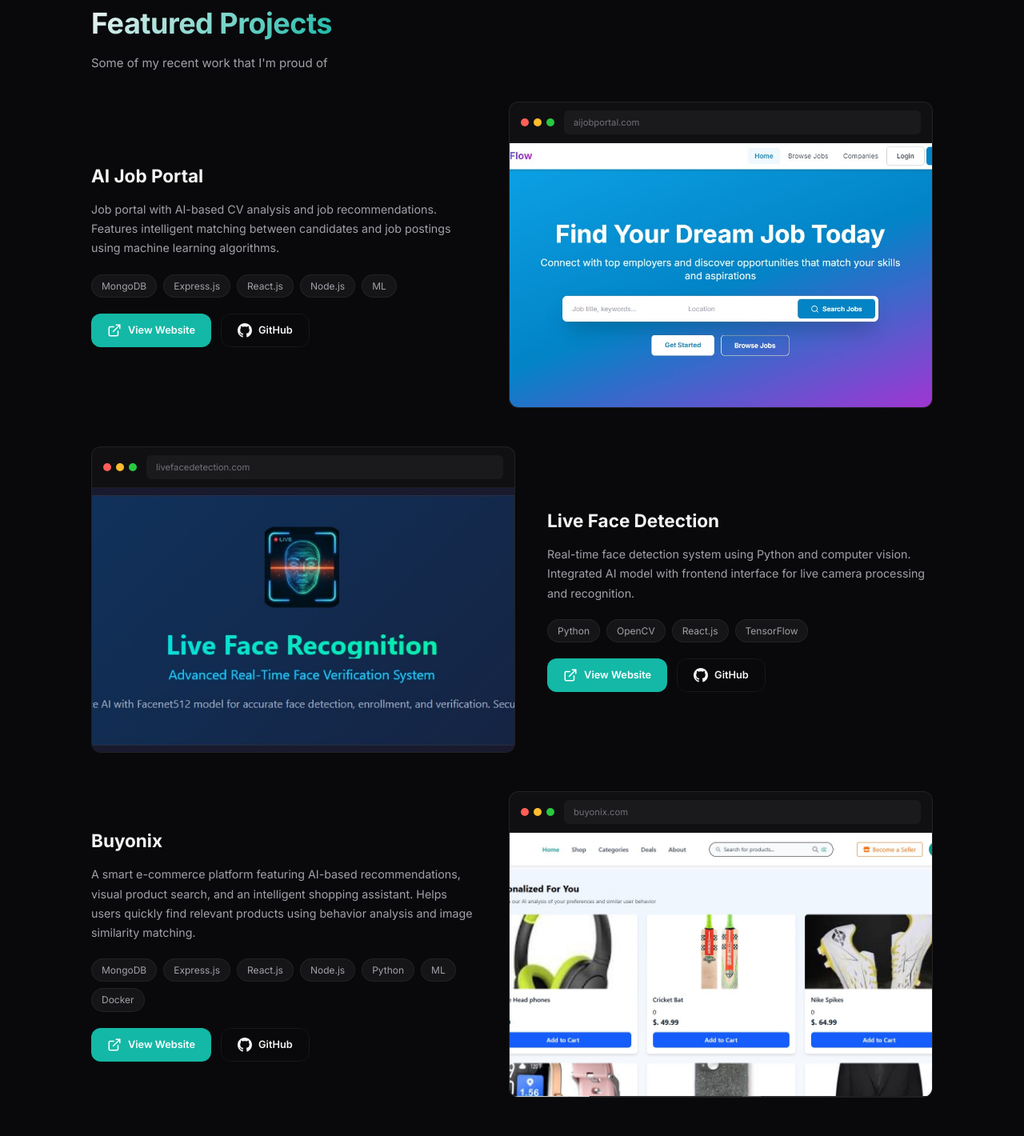
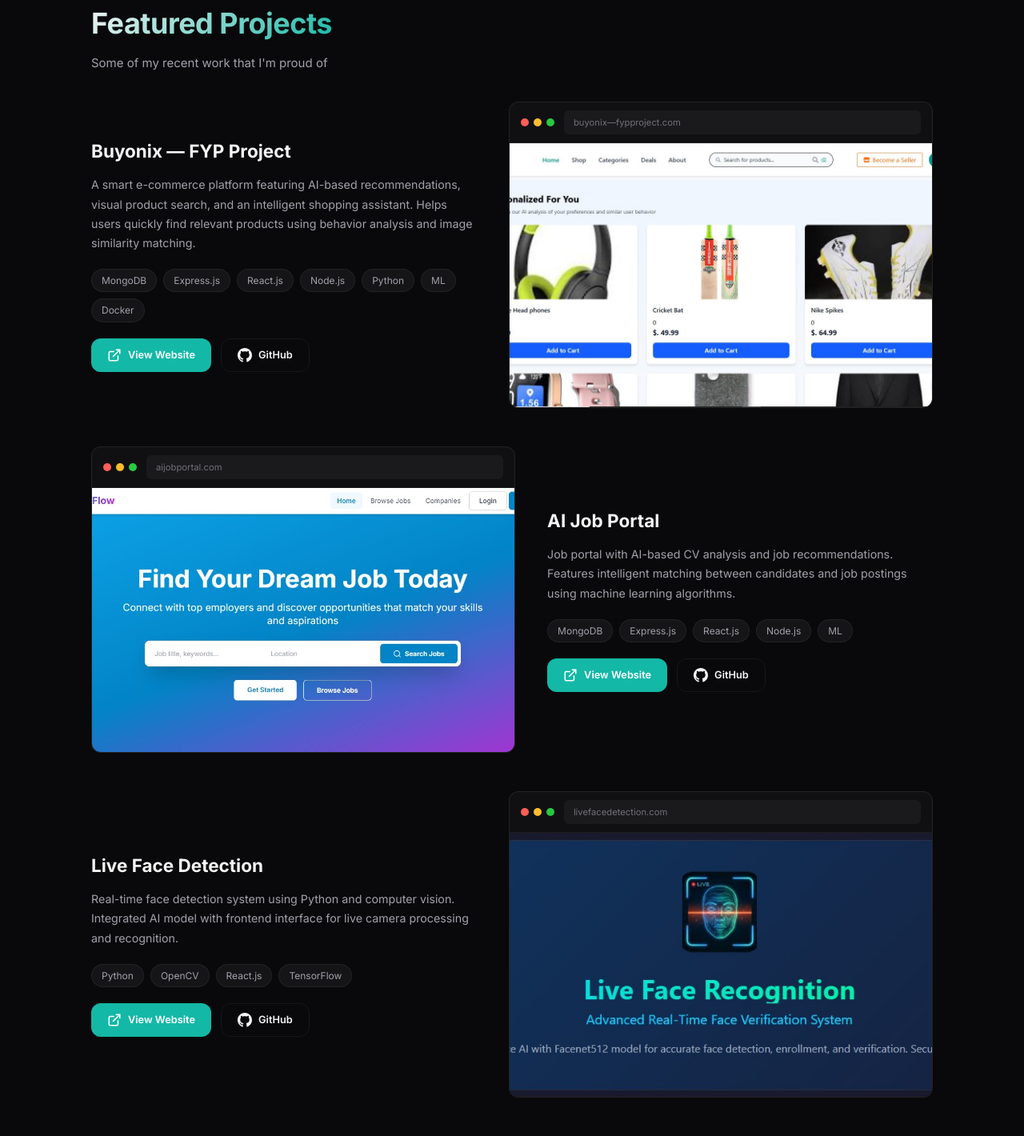
Before and after one commit to kamranabbasi3404/Personal-Portfolio, a Next.js app: page / in a window 1280 px wide. Shown: the part 2380-3800 px from the top of the page at 80% size. Built offline with nearby package versions, Linux system fonts and the light colour scheme.

Commit message:
feat: move Buyonix to first position and mark as FYP Project

```diff
--- a/components/Projects.jsx
+++ b/components/Projects.jsx
@@ -1,4 +1,12 @@
 const featuredProjects = [
+    {
+        title: 'Buyonix — FYP Project',
+        description: 'A smart e-commerce platform featuring AI-based recommendations, visual product search, and an intelligent shopping assistant. Helps users quickly find relevant products using behavior analysis and image similarity matching.',
+        tech: ['MongoDB', 'Express.js', 'React.js', 'Node.js', 'Python', 'ML', 'Docker'],
+        github: 'https://github.com/kamranabbasi3404/Buyonix-FYP',
+        demo: 'https://demo.example.com/buyonix',
+        image: '/buyonix.jpg?v=2',
+    },
     {
         title: 'AI Job Portal',
         description: 'Job portal with AI-based CV analysis and job recommendations. Features intelligent matching between candidates and job postings using machine learning algorithms.',
@@ -14,14 +22,6 @@ const featuredProjects = [
         github: 'https://github.com/kamranabbasi3404/Live-Face-Recognition',
         demo: 'https://live-face-detection.netlify.app/',
         image: '/facedetection.jpg',
-    },
-    {
-        title: 'Buyonix',
-        description: 'A smart e-commerce platform featuring AI-based recommendations, visual product search, and an intelligent shopping assistant. Helps users quickly find relevant products using behavior analysis and image similarity matching.',
-        tech: ['MongoDB', 'Express.js', 'React.js', 'Node.js', 'Python', 'ML', 'Docker'],
-        github: 'https://github.com/kamranabbasi3404/Buyonix-FYP',
-        demo: 'https://demo.example.com/buyonix',
-        image: '/buyonix.jpg?v=2',
     },
     {
         title: 'Personal Portfolio',
```
